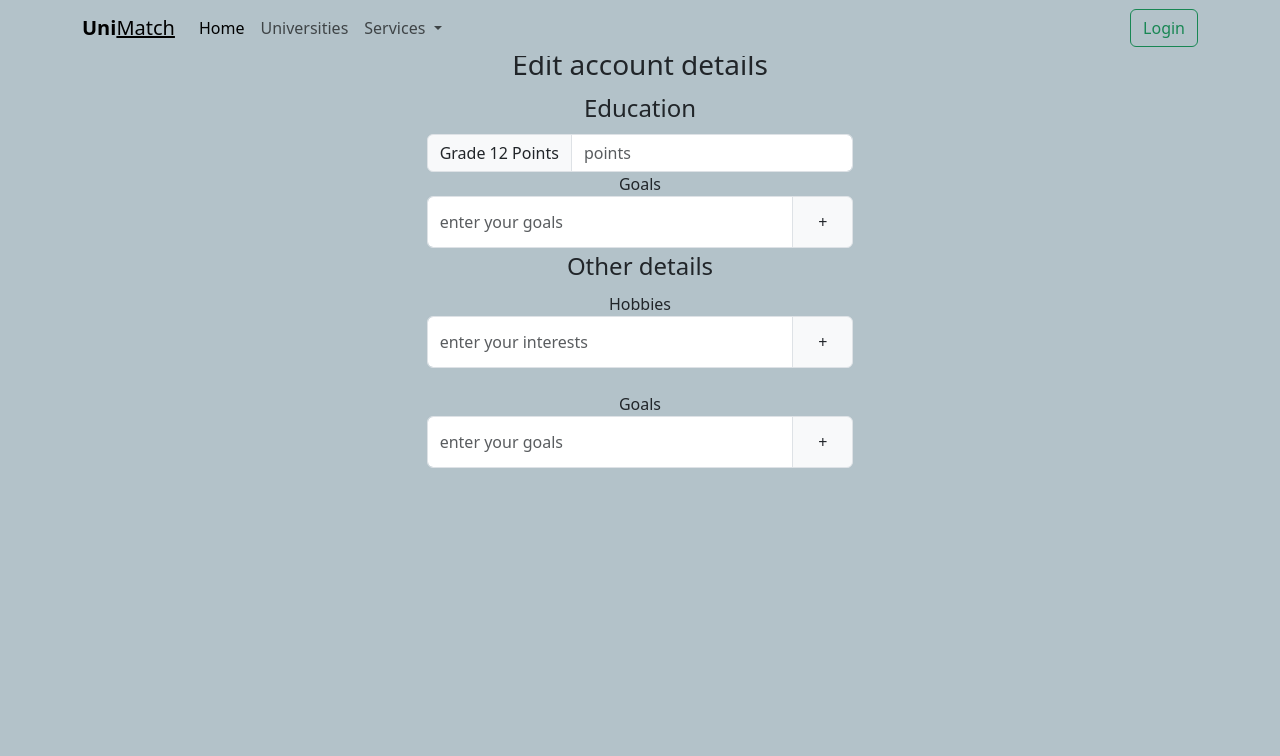
After one commit to POLLARD1145/UniMatchOfficial, a Django app: page /accounts/details/ in a window 1280 px wide. The commit adds this page. Shown: the top 756 px of the page. Run offline with Django 5.2, Linux system fonts and the light colour scheme.

Commit message:
added user details section

```diff
--- a/Django/UniMatch/UniMatch/urls.py
+++ b/Django/UniMatch/UniMatch/urls.py
@@ -19,5 +19,6 @@ from django.urls import path, include
 
 urlpatterns = [
     path("",include("app.urls")),
+    path("accounts/",include("accounts.urls")),
     path('admin/', admin.site.urls),
 ]
--- a/Django/UniMatch/accounts/urls.py
+++ b/Django/UniMatch/accounts/urls.py
@@ -4,4 +4,5 @@ from . import views
 urlpatterns = [
     path("register/", views.register, name='home'),
     path("login/", views.login, name='login'),
+    path("details/", views.user_details, name='details'),
 ]
--- a/Django/UniMatch/accounts/views.py
+++ b/Django/UniMatch/accounts/views.py
@@ -15,3 +15,6 @@ def register(request):
 
 def login(request):
     return render(request=request, template_name="user_account/login.html")
+
+def user_details(request):
+    return render(request=request, template_name="user_account/user_details.html")
--- a/Django/UniMatch/static/js/chat_script.js
+++ b/Django/UniMatch/static/js/chat_script.js
@@ -27,7 +27,6 @@ var userInput = document.getElementById("message-input");
         function appendUserMessage(message){
             var userMessageContainer = document.createElement("div");
             userMessageContainer.className = "user-message"
-            userMessageContainer.id = "user-message"
             userMessageContainer.textContent = message;
             messagesArea.appendChild(userMessageContainer);
         }
@@ -36,7 +35,6 @@ var userInput = document.getElementById("message-input");
         function appendBotMessage(message){
             var botMessageContainer = document.createElement("div");
             botMessageContainer.className = "bot-response bot-response-content"
-            botMessageContainer.id = "bot-response-content"
             botMessageContainer.textContent = message;
             messagesArea.appendChild(botMessageContainer);
         }
--- /dev/null
+++ b/Django/UniMatch/static/js/edit_details_script.js
@@ -0,0 +1,30 @@
+function addHobbies() {
+    var hobbie = document.getElementById("hobbie").value;
+    var hobbiesList = document.getElementById("hobbie-list");
+
+    var hobbyitem = document.createElement("li");
+    hobbyitem.className = "list-group-item";
+    hobbyitem.textContent = hobbie;
+    hobbiesList.appendChild(hobbyitem);
+}
+
+document.getElementById('add-hobby-button').addEventListener('click', function(event) {
+    event.preventDefault();
+    addHobbies();
+});
+
+//goals
+function addGoals() {
+    var hobbie = document.getElementById("goal").value;
+    var hobbiesList = document.getElementById("goal-list");
+
+    var hobbyitem = document.createElement("li");
+    hobbyitem.className = "list-group-item";
+    hobbyitem.textContent = hobbie;
+    hobbiesList.appendChild(hobbyitem);
+}
+
+document.getElementById('add-goal-button').addEventListener('click', function(event) {
+    event.preventDefault();
+    addGoals();
+});
--- a/Django/UniMatch/templates/master.html
+++ b/Django/UniMatch/templates/master.html
@@ -30,7 +30,7 @@
 <body>
     <header>
     <!--NAVAGATION BAR STARTS HERE-->
-    <nav class="navbar container sticky-top navbar-custom navbar-expand-lg bg-body-tertiary">
+    <nav class="navbar container fixed-top navbar-custom navbar-expand-lg bg-body-tertiary">
         <div class="container-fluid">
           <a class="navbar-brand" href="/"><span><b>Uni</b></span><span><u>Match</u></span></a>
           <button class="navbar-toggler" type="button" data-bs-toggle="collapse" data-bs-target="#navbarSupportedContent" aria-controls="navbarSupportedContent" aria-expanded="false" aria-label="Toggle navigation">
@@ -57,7 +57,21 @@
                 </ul>
               </li>
             </ul>
-            <a class="btn btn-outline-success" >Login</a>
+            {% if user.is_authenticated %}
+              <div class="dropdown">
+                <a class="btn btn-secondary dropdown-toggle" href="#" role="button" data-bs-toggle="dropdown" aria-expanded="false">
+                  {{ user.username|upper }}
+                </a>
+
+                <ul class="dropdown-menu">
+                  <li><a class="dropdown-item" href="/accounts/details">Account details</a></li>
+                  <li><a class="dropdown-item" href="#">Settings</a></li>
+                  <li><a class="dropdown-item" href="#">Logout</a></li>
+                </ul>
+              </div>
+            {% else %}
+              <a href="/accounts/login/" class="btn btn-outline-success" >Login</a>
+            {% endif %}
           </div>
         </div>
       </nav>
--- /dev/null
+++ b/Django/UniMatch/templates/user_account/user_details.html
@@ -0,0 +1,77 @@
+{% extends "master.html" %}
+{% load static %}
+{% block title %}Edit account details{% endblock title %}
+
+{% block content %}
+<center>
+    <div class="row">
+        <center>
+            <div class="col-md-4 py-5">
+                <section>
+                    <h3>Edit account details</h3>
+                    <form action="" method="get">
+                        <fieldset>
+                            <legend>Education</legend>
+                            <div class="input-group flex-nowrap">
+                                <span class="input-group-text" id="addon-wrapping">Grade 12 Points</span>
+                                <input type="text" class="form-control" placeholder="points" aria-label="points" aria-describedby="addon-wrapping">
+                            </div>
+                            <!--PREFERENCES START HERE-->
+                            <label for="goal">Goals</label>
+                            <div class="input-group flex-nowrap">
+                                <input type="text" id="goal" class="form-control" placeholder="enter your goals" aria-label="enter goals" aria-describedby="addon-wrapping">
+                                <span class="input-group-text" id="addon-wrapping2">
+                                    <button id="add-goal-button" type="menu" class="btn" >+</button>
+                                </span>
+                            </div>
+                            <ul id="goal-list" class="list-group goals-list">
+
+                            </ul>
+                            <!--PREFERENCES END HERE-->
+
+                        </fieldset>
+
+                        <fieldset>
+                            <legend>Other details</legend>
+                            <!--INTERESTS START HERE-->
+                            <label for="hobbie">Hobbies</label>
+                            <div class="input-group flex-nowrap">
+                                <input type="text" id="hobbie" class="form-control" placeholder="enter your interests" aria-label="enter interests" aria-describedby="addon-wrapping">
+                                <span class="input-group-text" id="addon-wrapping1">
+                                    <button id="add-hobby-button" type="menu" class="btn" >+</button>
+                                </span>
+                            </div>
+                            <ul id="hobbie-list" class="list-group hobbies-list">
+
+                            </ul>
+                            <br>
+                            <!--INTERESTS END HERE-->
+                            <!--GOALS START HERE-->
+                            <label for="goal">Goals</label>
+                            <div class="input-group flex-nowrap">
+                                <input type="text" id="goal" class="form-control" placeholder="enter your goals" aria-label="enter goals" aria-describedby="addon-wrapping">
+                                <span class="input-group-text" id="addon-wrapping2">
+                                    <button id="add-goal-button" type="menu" class="btn" >+</button>
+                                </span>
+                            </div>
+                            <ul id="goal-list" class="list-group goals-list">
+
+                            </ul>
+                            <!--GOALS END HERE-->
+
+
+                        </fieldset>
+                    </form>
+
+                </section>
+            </div>
+            <div class="col-md-6 col-md-offset-2">
+            </div>
+        </center>
+    </div>
+</center>
+{% endblock content %}
+
+{% block scripts %}
+  <script src="{% static 'js/edit_details_script.js' %}"></script>
+{% endblock scripts %}
```
Also changed, not shown: Django/UniMatch/templates/user_account/login.html (+41 -16 lines), Django/UniMatch/templates/user_account/register.html (+33 -8 lines), Django/UniMatch/db.sqlite3, 2 other files.
